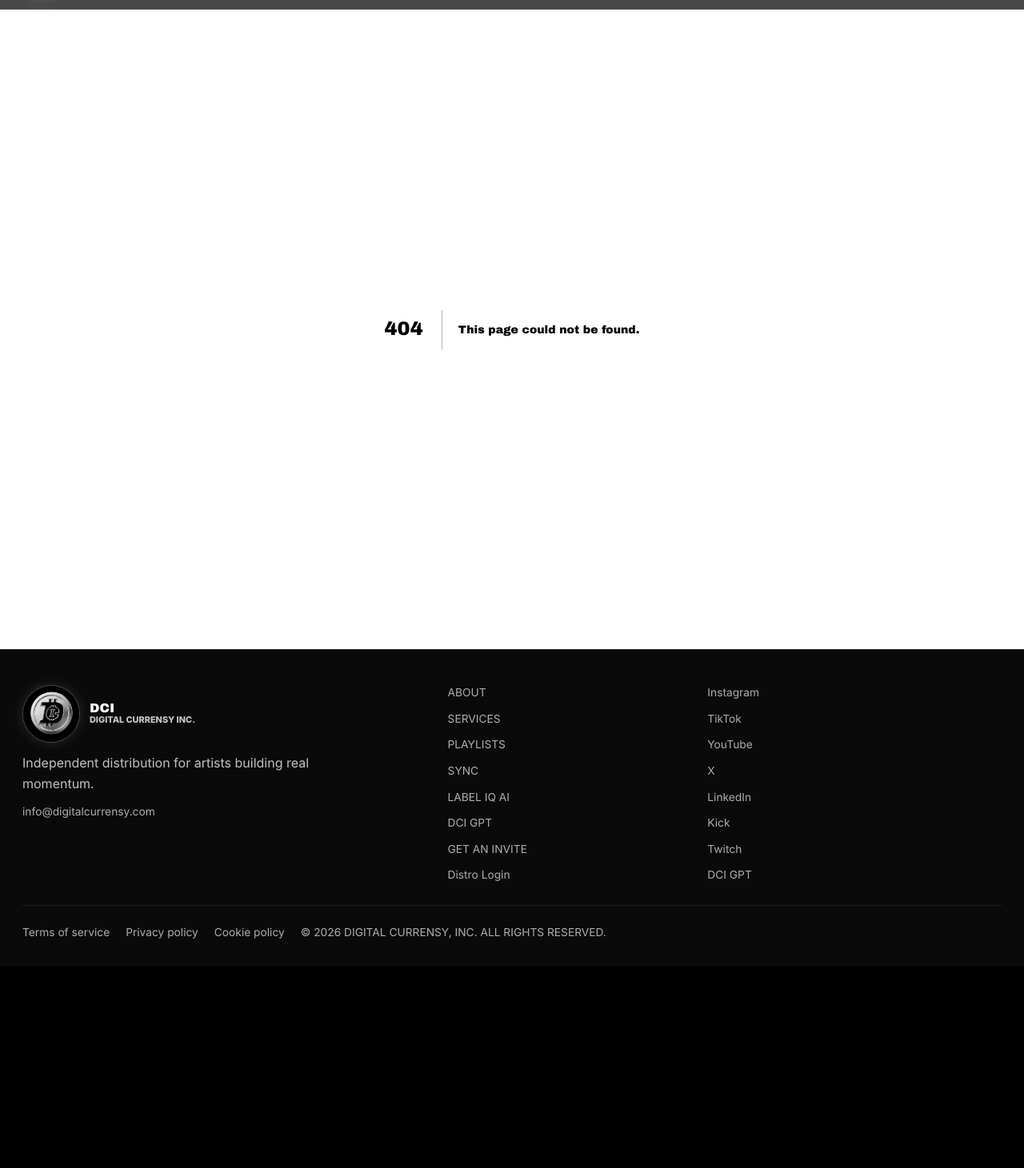
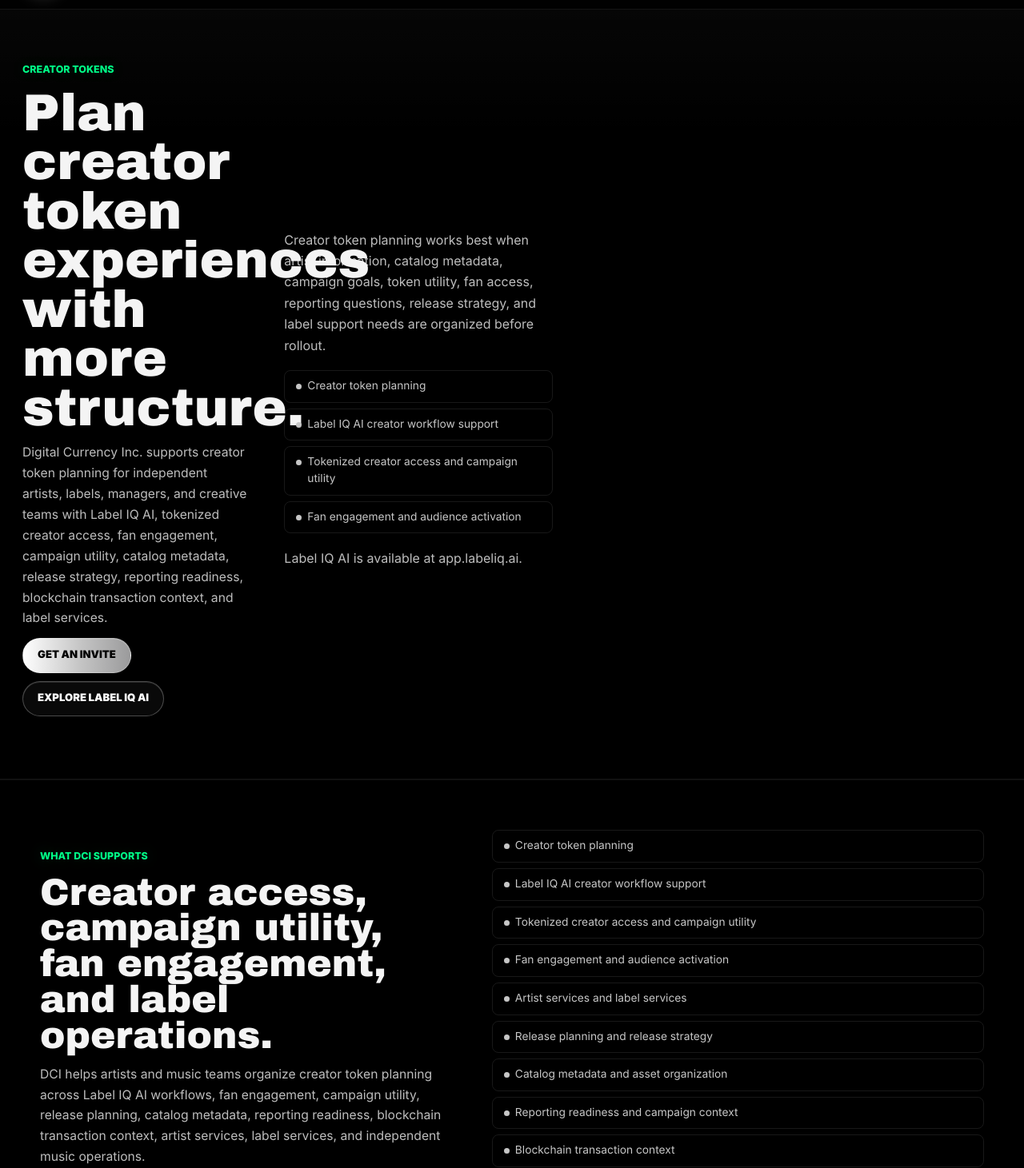
Before and after one commit to DigitalCurrensy/dci-website, a Next.js app: page /creator-tokens in a window 1280 px wide. Before the commit this address had no page. Shown: the part 69-1530 px from the top of the page at 80% size. Before the commit the page ends 1277 px from the top, so only its background shows below. Built offline with nearby package versions, Linux system fonts and the light colour scheme.

Commit message:
Add creator tokens SEO page

```diff
--- /dev/null
+++ b/app/creator-tokens/page.tsx
@@ -0,0 +1,222 @@
+import type { Metadata } from "next";
+import { ChromeButton } from "@/components/ChromeButton";
+
+export const metadata: Metadata = {
+  title: "Creator Tokens for Artists and Labels | Digital Currency Inc.",
+  description:
+    "Digital Currency Inc. supports creator token planning for independent artists, labels, managers, and creative teams with Label IQ AI, tokenized creator access, fan engagement, campaign utility, catalog metadata, release strategy, reporting readiness, blockchain transaction context, and label services.",
+  alternates: {
+    canonical: "/creator-tokens",
+  },
+  openGraph: {
+    title: "Creator Tokens for Artists and Labels | DCI",
+    description:
+      "Creator token planning, Label IQ AI, tokenized creator access, fan engagement, campaign utility, catalog metadata, release strategy, reporting readiness, blockchain transaction context, and label services.",
+    url: "https://www.digitalcurrensy.com/creator-tokens",
+    siteName: "Digital Currency Inc.",
+    images: [
+      {
+        url: "/og-image.jpg",
+        width: 1024,
+        height: 1024,
+        alt: "Digital Currency Inc. creator token support",
+      },
+    ],
+  },
+  twitter: {
+    card: "summary_large_image",
+    title: "Creator Tokens for Artists and Labels | DCI",
+    description:
+      "Creator token planning for independent artists, labels, managers, and creative teams across Label IQ AI, fan engagement, catalog metadata, release campaigns, and label services.",
+    images: ["/og-image.jpg"],
+  },
+};
+
+const tokenSupport = [
+  "Creator token planning",
+  "Label IQ AI creator workflow support",
+  "Tokenized creator access and campaign utility",
+  "Fan engagement and audience activation",
+  "Artist services and label services",
+  "Release planning and release strategy",
+  "Catalog metadata and asset organization",
+  "Reporting readiness and campaign context",
+  "Blockchain transaction context",
+  "Independent music operation support",
+];
+
+const tokenChecklist = [
+  "Artist, label, and creator information",
+  "Release, catalog, and campaign goals",
+  "Music links, metadata, credits, and assets",
+  "Fan access, token utility, and community context",
+  "Label IQ AI workflow and support needs",
+  "Reporting, distribution, royalty, and compliance questions",
+];
+
+const faqs = [
+  {
+    question: "What are creator tokens?",
+    answer:
+      "Creator tokens can be used to organize digital access, campaign utility, fan engagement, creator participation, community rewards, and collectible-style experiences around an artist, label, release, or creative project.",
+  },
+  {
+    question: "How does DCI support creator token planning?",
+    answer:
+      "DCI helps independent artists, labels, managers, and creative teams organize creator token planning through Label IQ AI workflows, catalog metadata, campaign goals, release strategy, fan engagement context, reporting readiness, blockchain transaction context, and label service support.",
+  },
+  {
+    question: "How does Label IQ AI connect to creator tokens?",
+    answer:
+      "Label IQ AI can support creator-token planning by helping music teams organize artist information, catalog records, release context, campaign goals, token utility ideas, fan engagement strategy, reporting questions, and label service needs before a creator-token rollout.",
+  },
+  {
+    question: "Are creator tokens the same as investments?",
+    answer:
+      "No. DCI creator-token planning is focused on creator access, campaign utility, fan engagement, catalog organization, and operational readiness. It is not financial, investment, tax, legal, or securities advice.",
+  },
+  {
+    question: "Who is DCI creator token support built for?",
+    answer:
+      "DCI creator token support is built for independent artists, labels, managers, producers, creators, and creative teams that need structure around tokenized access, fan engagement, Label IQ AI workflows, release strategy, catalog metadata, reporting readiness, blockchain transaction context, and label services.",
+  },
+];
+
+export default function CreatorTokensPage() {
+  return (
+    <main>
+      <section className="page-hero">
+        <div className="section-inner split-grid">
+          <div className="section-heading">
+            <p className="eyebrow">Creator tokens</p>
+            <h1>Plan creator token experiences with more structure.</h1>
+            <p>
+              Digital Currency Inc. supports creator token planning for
+              independent artists, labels, managers, and creative teams with
+              Label IQ AI, tokenized creator access, fan engagement, campaign
+              utility, catalog metadata, release strategy, reporting readiness,
+              blockchain transaction context, and label services.
+            </p>
+            <div className="button-row">
+              <ChromeButton href="/get-an-invite">Get an invite</ChromeButton>
+              <ChromeButton href="/label-iq-ai" variant="secondary">
+                Explore Label IQ AI
+              </ChromeButton>
+            </div>
+          </div>
+
+          <div className="copy-stack">
+            <p>
+              Creator token planning works best when artist information, catalog
+              metadata, campaign goals, token utility, fan access, reporting
+              questions, release strategy, and label support needs are organized
+              before rollout.
+            </p>
+            <ul className="feature-list compact">
+              {tokenSupport.slice(0, 4).map((item) => (
+                <li key={item}>{item}</li>
+              ))}
+            </ul>
+            <p>
+              Label IQ AI is available at{" "}
+              <a href="https://app.labeliq.ai" target="_blank" rel="noreferrer">
+                app.labeliq.ai
+              </a>
+              .
+            </p>
+          </div>
+        </div>
+      </section>
+
+      <section className="section">
+        <div className="section-inner split-grid">
+          <div className="section-heading">
+            <p className="eyebrow">What DCI supports</p>
+            <h2>Creator access, campaign utility, fan engagement, and label operations.</h2>
+            <p>
+              DCI helps artists and music teams organize creator token planning
+              across Label IQ AI workflows, fan engagement, campaign utility,
+              release planning, catalog metadata, reporting readiness,
+              blockchain transaction context, artist services, label services,
+              and independent music operations.
+            </p>
+          </div>
+
+          <div className="copy-stack">
+            <ul className="feature-list compact">
+              {tokenSupport.map((item) => (
+                <li key={item}>{item}</li>
+              ))}
+            </ul>
+          </div>
+        </div>
+      </section>
+
+      <section className="section">
+        <div className="section-inner split-grid reverse">
+          <div className="section-heading">
+            <p className="eyebrow">Token readiness</p>
+            <h2>Connect creator token ideas to real campaign structure.</h2>
+            <p>
+              Before launching creator-token experiences, music teams need clear
+              creator information, release context, catalog metadata, token
+              utility, fan access goals, campaign assets, reporting questions,
+              distribution context, and support needs.
+            </p>
+          </div>
+
+          <div className="copy-stack">
+            <ul className="feature-list compact">
+              {tokenChecklist.map((item) => (
+                <li key={item}>{item}</li>
+              ))}
+            </ul>
+          </div>
+        </div>
+      </section>
+
+      <section className="section" aria-labelledby="creator-tokens-faq-title">
+        <div className="section-inner split-grid">
+          <div className="section-heading">
+            <p className="eyebrow">Creator tokens FAQ</p>
+            <h2 id="creator-tokens-faq-title">
+              Creator access, Label IQ AI, and token planning explained.
+            </h2>
+            <p>
+              Clear answers for artists, labels, managers, and creative teams
+              researching creator tokens, tokenized creator access, fan
+              engagement, Label IQ AI, release campaigns, catalog metadata,
+              reporting readiness, blockchain transaction context, and label
+              services.
+            </p>
+          </div>
+
+          <div className="copy-stack">
+            {faqs.map((faq) => (
+              <div key={faq.question}>
+                <h3>{faq.question}</h3>
+                <p>{faq.answer}</p>
+              </div>
+            ))}
+          </div>
+        </div>
+      </section>
+
+      <div className="section-inner final-home-cta">
+        <div className="cta-band">
+          <div>
+            <p className="eyebrow">DCI access</p>
+            <h2>Prepare your creator token request with DCI.</h2>
+            <p>
+              Share the artist, label, release, catalog, music links, token
+              utility ideas, fan engagement goals, Label IQ AI workflow needs,
+              reporting questions, metadata details, and support needed. DCI
+              reviews every invite request before opening platform access.
+            </p>
+          </div>
+          <ChromeButton href="/get-an-invite">Get an invite</ChromeButton>
+        </div>
+      </div>
+    </main>
+  );
+}
```
